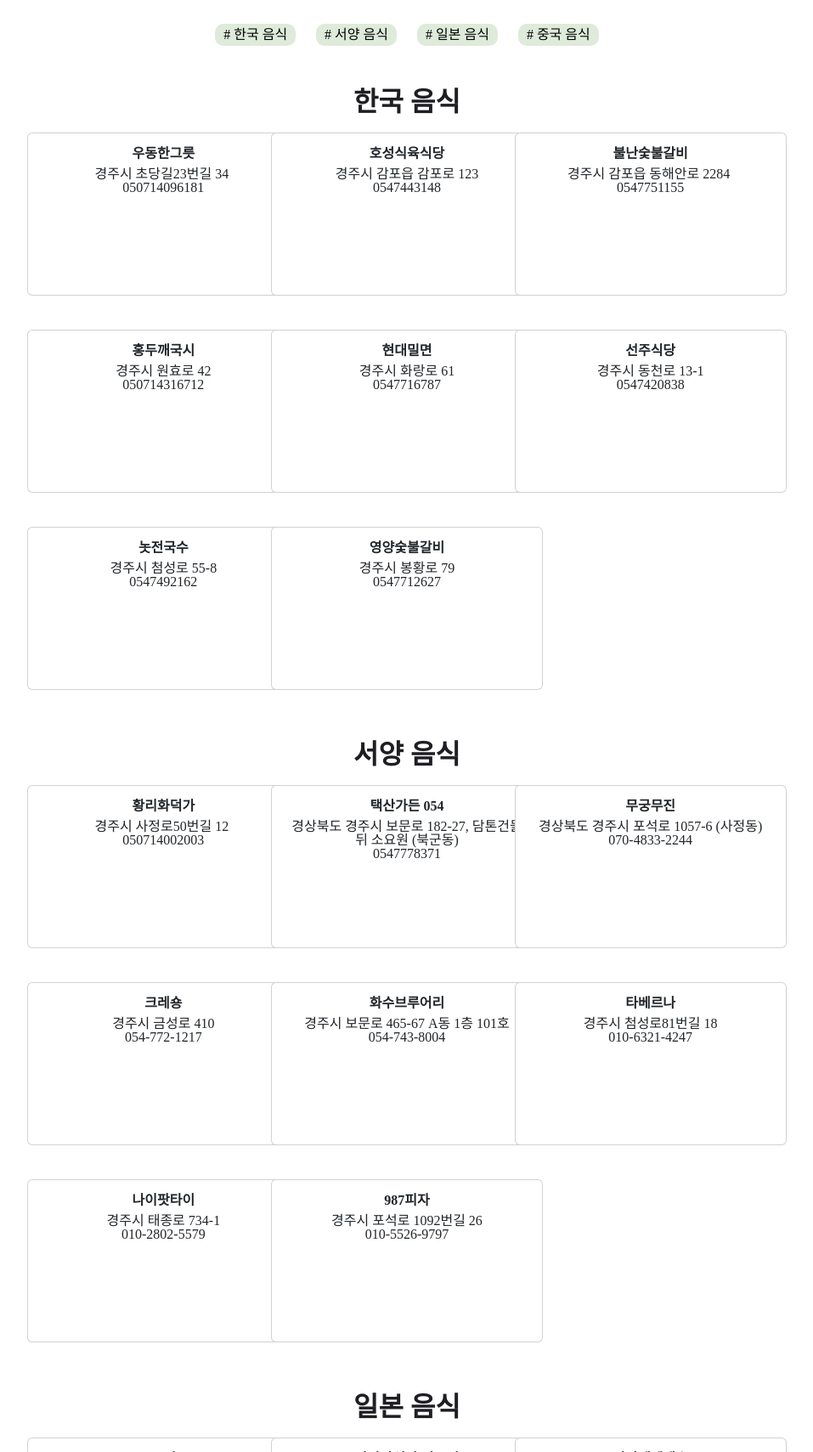
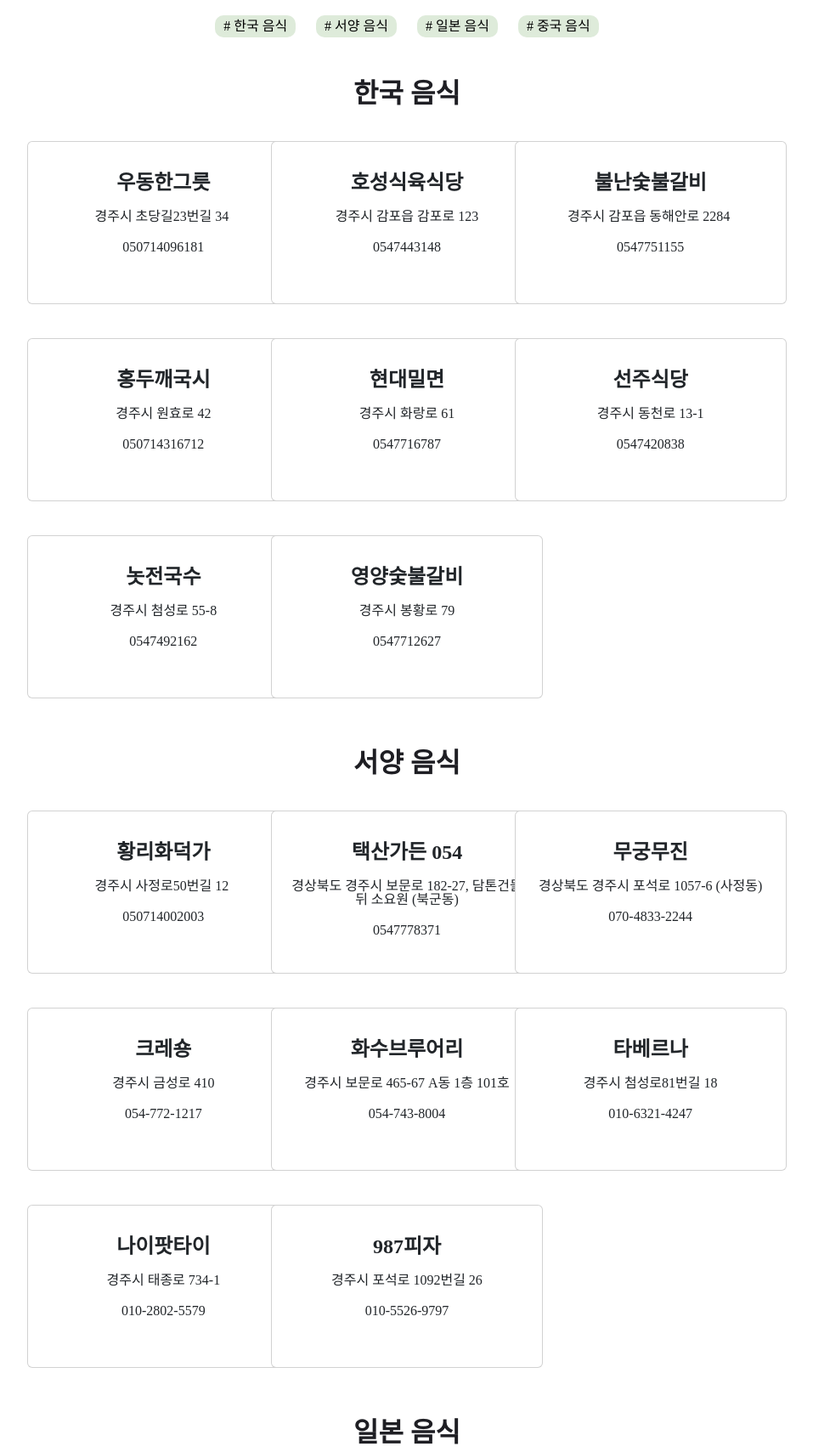
Before and after one commit to Devcourse-Hello-Korea/Hello-Korea, a Django app: page /GyeongJu/Food in a window 1280 px wide. Shown: the part 83-1792 px from the top of the page at 85% size, without its empty margins (161-1118 px from the left). Run offline with Django 5.2, Linux system fonts and the light colour scheme; data comes from the database, SQL or seed files in the repository.

Commit message:
refactor: CSS 코드 개선

```diff
--- a/GyeongJu/templates/food/food_home.html
+++ b/GyeongJu/templates/food/food_home.html
@@ -36,7 +36,13 @@
             min-height: 12rem;
         }
         .card-title {
-            font-weight:700;
+            font-weight:900;
+            font-size: x-large;
+            margin-top:20px;
+        }
+        .card-text{
+            margin-top:20px;
+            margin-bottom:20px;
         }
         .justify-content-center{
             margin-top:30px;
@@ -53,6 +59,9 @@
             text-align: center;
             appearance: none;
             outline: none;
+        }
+        .row{
+            margin-top:20px;
         }
     </style>
 </head>
```
